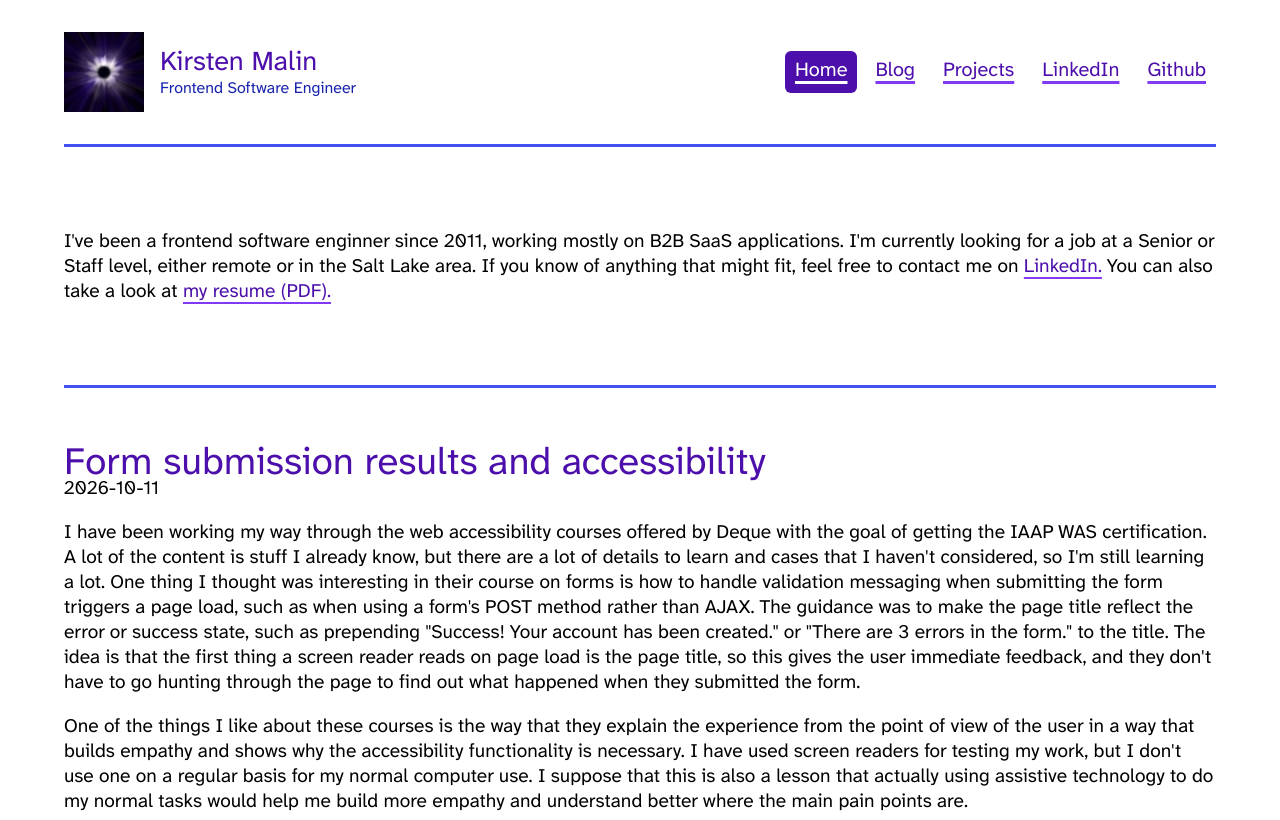
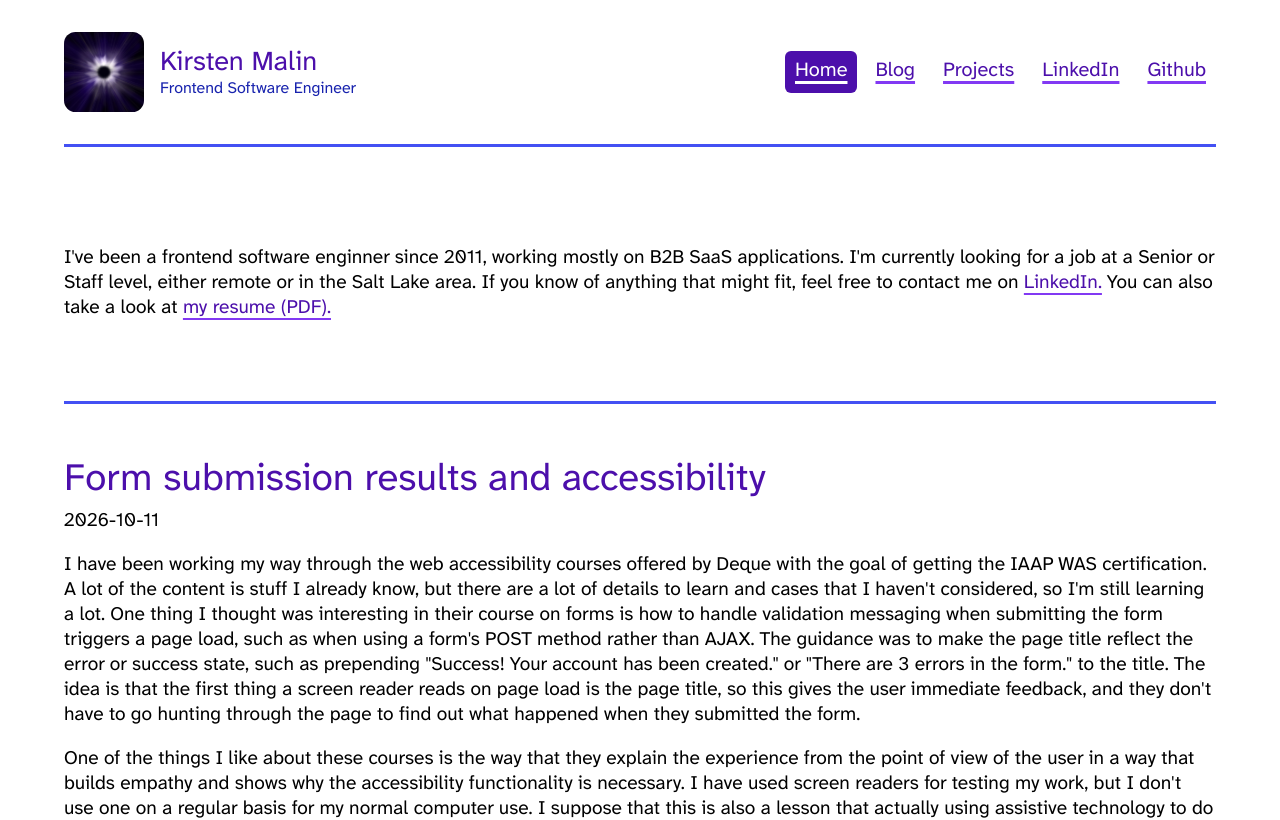
Before and after one commit to kirstenmalin/kirstenmalin.com, a React (Vite) app: page / in a window 1280 px wide. Shown: the top 820 px of the page. Built offline with nearby package versions, Linux system fonts and the light colour scheme.

Commit message:
Adjust spacing; add border to bottom of Main
to continue the secordary-color line theme through
the bottom of the page

```diff
--- a/src/app.css
+++ b/src/app.css
@@ -21,7 +21,7 @@ body {
   }
 
   @media (width >= 960px) {
-    padding: 2rem 4rem 4rem;
+    padding: 2rem 4rem 3rem;
   }
 }
 
--- a/src/components/header/header.module.css
+++ b/src/components/header/header.module.css
@@ -16,6 +16,7 @@
 }
 
 .logo {
+  border-radius: var(--border-radius);
   max-height: 5rem;
 }
 
--- a/src/components/main/main.module.css
+++ b/src/components/main/main.module.css
@@ -1,10 +1,11 @@
 .main {
+  border-bottom: solid 3px var(--color-secondary-light);
   border-radius: 0.125rem;
   margin: 0 auto;
   max-width: var(--max-page-width);
   outline: solid 2px transparent;
   outline-offset: 0.5rem;
-  padding-top: 2rem;
+  padding: 3rem 0;
   transition: outline-color ease-in-out 0.2s;
 
   &:focus-visible {
--- a/src/components/post/post.module.css
+++ b/src/components/post/post.module.css
@@ -8,4 +8,5 @@
 
 .postTitle {
   font-size: 2em;
+  margin-block-end: 1rem;
 }
--- a/src/components/skip-link/skip-link.tsx
+++ b/src/components/skip-link/skip-link.tsx
@@ -11,7 +11,7 @@ export const SKIP_LINK_TARGET_ID = 'main';
 export default function SkipLink(): ReactElement {
   return (
     <div className={styles.skipLink}>
-      <Link href={`#${SKIP_LINK_TARGET_ID}`}>
+      <Link hasPadding={true} href={`#${SKIP_LINK_TARGET_ID}`}>
         Skip to main content
       </Link>
     </div>
```
